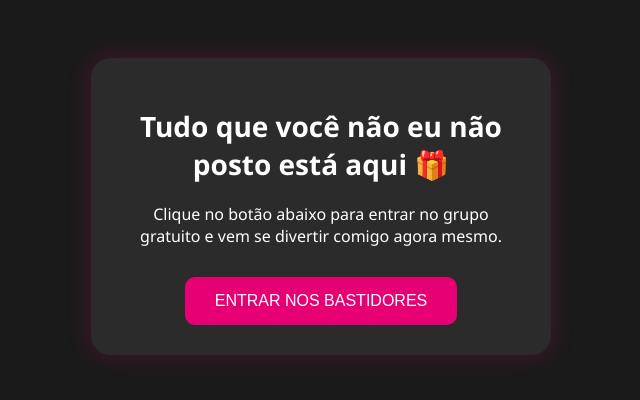
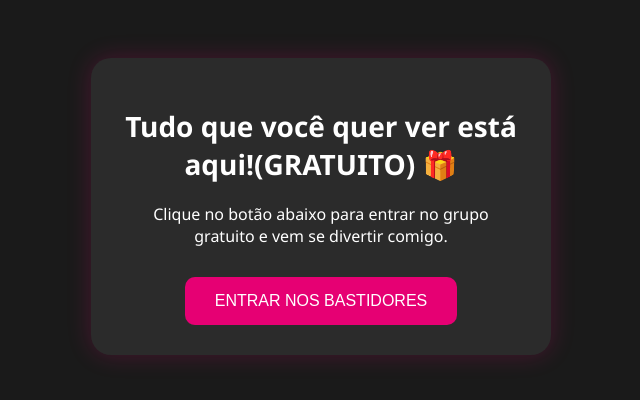
Before and after one commit to sarinhaptr/bastidores, a plain HTML site: page index.html in a window 1280 px wide. Shown: the whole page, without its empty margins (319-959 px from the left). Drawn offline with Linux system fonts and the light colour scheme.

Commit message:
Update index.html

```diff
--- a/index.html
+++ b/index.html
@@ -45,8 +45,8 @@
 </head>
 <body>
   <div class="container">
-    <h1>Tudo que você não eu não posto está aqui 🎁</h1>
-    <p>Clique no botão abaixo para entrar no grupo gratuito e vem se divertir comigo agora mesmo.</p>
+    <h1>Tudo que você quer ver está aqui!(GRATUITO) 🎁</h1>
+    <p>Clique no botão abaixo para entrar no grupo gratuito e vem se divertir comigo.</p>
     <button onclick="acessarGrupo()">ENTRAR NOS BASTIDORES</button>
   </div>
 
```
